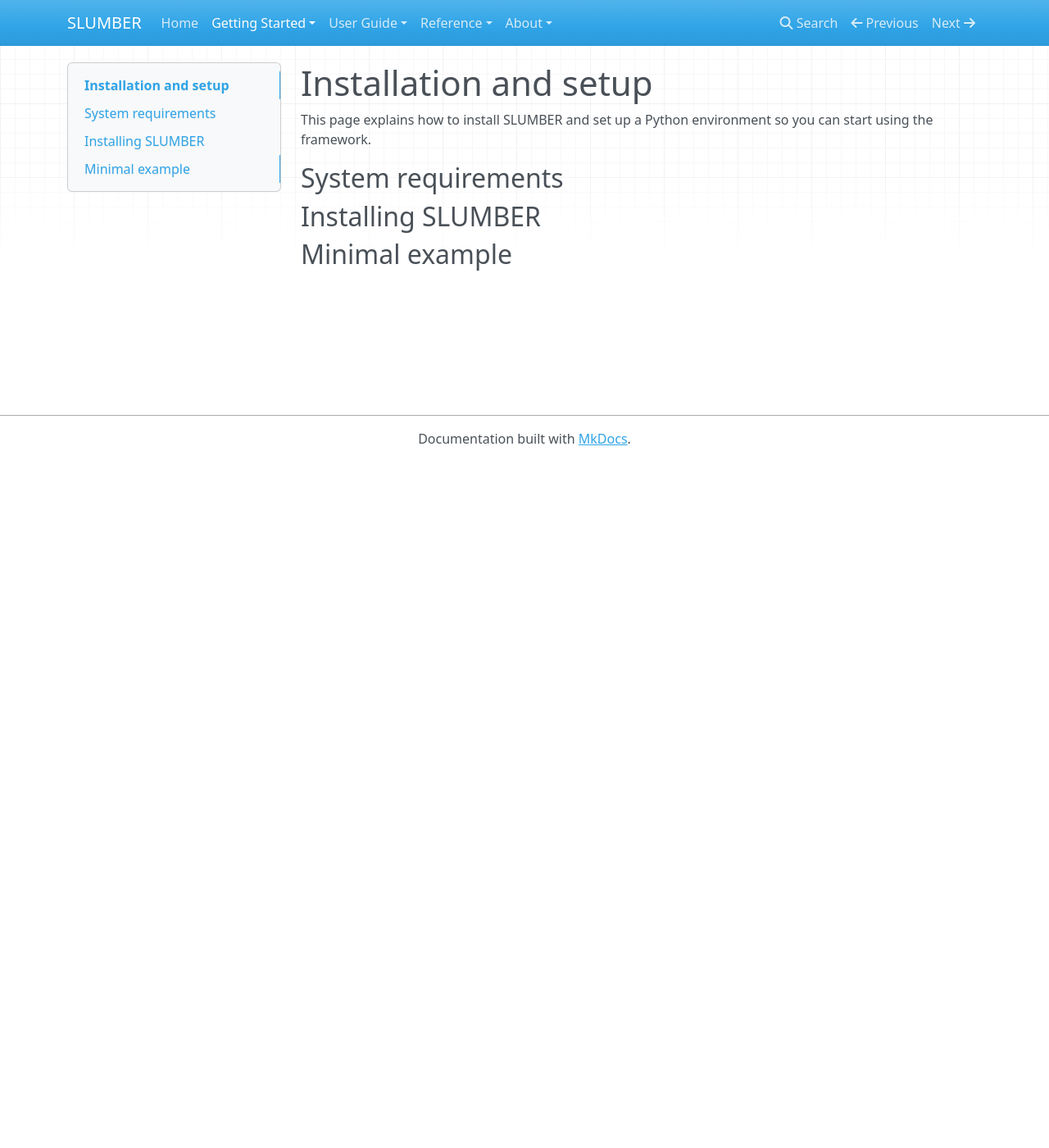
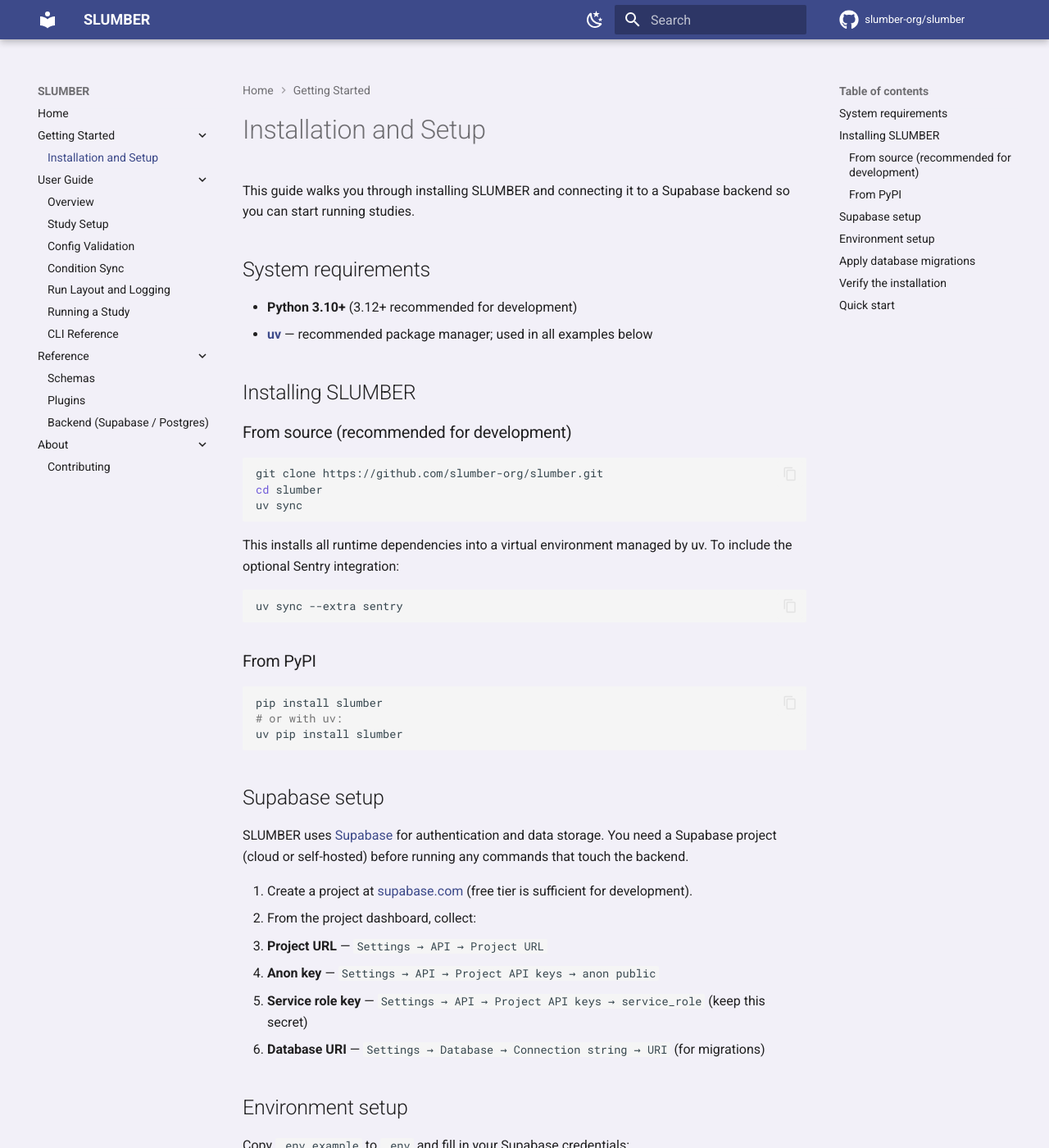
Before and after one commit to slumber-org/slumber, an MkDocs documentation site: the page built from docs/getting-started/installation-setup.md, in a window 1280 px wide and 1400 px high. Shown: the whole window at 82% size. Built offline with MkDocs 1.6.1 and Material for MkDocs 9.7.7, drawn with Linux system fonts in a browser that asks for light colours; nearby versions of some CDN libraries; comment, search, counter and statistics services are not loaded; some of the changed text lies outside the part shown.

Commit message:
Upgrade docs to mkdocs-material and fill documentation gaps
- Upgrade mkdocs to material theme with light/dark toggle, navigation
  features (instant, tracking, path, expand), and pymdownx extensions
- Add SLUMBER sleep/night color palette (docs/stylesheets/extra.css)
- Fill out installation-setup.md: requirements, install, Supabase setup,
  env config, migrations, doctor verification, quick start
- Update docs/index.md with overview table and links to all sections
- Update user-guide/index.md with links to all 6 user guide pages
- Add optional env vars to .env.example (STUDY_DIR, STUDY_ID, USER_ID,
  PARTICIPANT_ID, SLUMBER_SESSION_FILE)
- Delete stale Stage 1 plan file (all tasks are complete)

Co-Authored-By: Claude Sonnet 4.6 <noreply@anthropic.com>

````diff
--- a/docs/getting-started/installation-setup.md
+++ b/docs/getting-started/installation-setup.md
@@ -1,9 +1,128 @@
-# Installation and setup
+# Installation and Setup
 
-This page explains how to install SLUMBER and set up a Python environment so you can start using the framework.
+This guide walks you through installing SLUMBER and connecting it to a Supabase backend so you can start running studies.
 
 ## System requirements
 
+- **Python 3.10+** (3.12+ recommended for development)
+- **[uv](https://docs.astral.sh/uv/)** — recommended package manager; used in all examples below
+
 ## Installing SLUMBER
 
-## Minimal example
+### From source (recommended for development)
+
+```bash
+git clone https://github.com/slumber-org/slumber.git
+cd slumber
+uv sync
+```
+
+This installs all runtime dependencies into a virtual environment managed by uv. To include the optional Sentry integration:
+
+```bash
+uv sync --extra sentry
+```
+
+### From PyPI
+
+```bash
+pip install slumber
+# or with uv:
+uv pip install slumber
+```
+
+## Supabase setup
+
+SLUMBER uses [Supabase](https://supabase.com) for authentication and data storage. You need a Supabase project (cloud or self-hosted) before running any commands that touch the backend.
+
+1. Create a project at [supabase.com](https://supabase.com) (free tier is sufficient for development).
+2. From the project dashboard, collect:
+   - **Project URL** — `Settings → API → Project URL`
+   - **Anon key** — `Settings → API → Project API keys → anon public`
+   - **Service role key** — `Settings → API → Project API keys → service_role` (keep this secret)
+   - **Database URI** — `Settings → Database → Connection string → URI` (for migrations)
+
+## Environment setup
+
+Copy `.env.example` to `.env` and fill in your Supabase credentials:
+
+```bash
+cp .env.example .env
+```
+
+Edit `.env`:
+
+```bash
+# Required for migrations
+DATABASE_URL=postgresql://postgres.[ref]:[password]@aws-0-[region].pooler.supabase.com:5432/postgres
+
+# Required for all Supabase operations
+SUPABASE_URL=https://[project-ref].supabase.co
+SUPABASE_ANON_KEY=eyJ...
+
+# Required for admin commands (participant/session CLI, condition sync)
+SUPABASE_SERVICE_ROLE_KEY=eyJ...
+
+# Optional: Sentry error monitoring during study runs
+# SENTRY_DSN=https://key@o0.ingest.sentry.io/0
+```
+
+## Apply database migrations
+
+Once `DATABASE_URL` is set, apply the schema migrations:
+
+```bash
+uv run slumber db migrate
+```
+
+This creates all required tables (`study`, `condition`, `participant`, `session`, `run`) in your Supabase Postgres database and enables row-level security policies.
+
+## Verify the installation
+
+Run the doctor command to check that everything is configured correctly:
+
+```bash
+uv run slumber doctor
+```
+
+Expected output when fully configured:
+
+```
+Environment
+  ✓ SUPABASE_URL           set
+  ✓ SUPABASE_ANON_KEY      set
+  ✓ DATABASE_URL           set
+  ✓ SUPABASE_SERVICE_ROLE_KEY  set
+  ...
+
+Supabase
+  ✓ connectivity           ok
+
+Dependencies
+  ✓ ezmsg                  installed
+
+✓ No issues found.
+```
+
+A `✗` next to a required variable means that command will not work until the variable is set. A `—` next to an optional variable is fine unless you need that feature.
+
+## Quick start
+
+Once the installation is verified:
+
+1. Sign in as a researcher:
+   ```bash
+   uv run slumber auth login --email you@example.com
+   ```
+
+2. Create your first study folder:
+   ```bash
+   uv run slumber study init --base-dir . --study-id my-study --name "My Study"
+   ```
+
+3. Validate the study:
+   ```bash
+   uv run slumber study validate --study-dir my-study
+   ```
+
+From here, see [Study Setup](../user-guide/study-setup.md) to add conditions, and [Running a Study](../user-guide/study-run.md) for the full researcher workflow including participant and session management.
--- /dev/null
+++ b/docs/stylesheets/extra.css
@@ -0,0 +1,26 @@
+/* SLUMBER color palette — sleep/night theme */
+:root {
+  --slumber-midnight: #1a1f3c;   /* deep navy */
+  --slumber-indigo: #3d4a8a;    /* muted indigo */
+  --slumber-lavender: #7b7fc4;  /* soft lavender */
+  --slumber-amber: #e8a45a;     /* warm amber */
+  --slumber-fog: #f2f0f8;       /* pale fog (light bg) */
+}
+
+/* Light mode */
+[data-md-color-scheme="default"] {
+  --md-default-bg-color: var(--slumber-fog);
+  --md-primary-fg-color: var(--slumber-indigo);
+  --md-primary-fg-color--light: var(--slumber-lavender);
+  --md-primary-fg-color--dark: var(--slumber-midnight);
+  --md-accent-fg-color: var(--slumber-amber);
+  --md-typeset-a-color: var(--slumber-indigo);
+}
+
+/* Dark mode */
+[data-md-color-scheme="slate"] {
+  --md-primary-fg-color: var(--slumber-lavender);
+  --md-primary-fg-color--light: #9b9fd4;
+  --md-primary-fg-color--dark: var(--slumber-indigo);
+  --md-accent-fg-color: var(--slumber-amber);
+}
--- a/mkdocs.yml
+++ b/mkdocs.yml
@@ -1,4 +1,58 @@
 site_name: SLUMBER
+site_description: Sleep Logging and Unsupervised Monitoring through BioElectrical Recordings
+
+repo_url: https://github.com/slumber-org/slumber
+repo_name: slumber-org/slumber
+edit_uri: edit/develop/docs/
+
+copyright: Copyright &copy; Ali Saberi
+
+plugins:
+  - search
+
+theme:
+  name: material
+  features:
+    - navigation.instant
+    - navigation.tracking
+    - navigation.top
+    - navigation.expand
+    - navigation.path
+    - toc.follow
+    - content.code.copy
+    - content.tabs.link
+    - search.highlight
+    - search.suggest
+  palette:
+    - scheme: default
+      primary: custom
+      accent: custom
+      toggle:
+        icon: material/weather-night
+        name: Switch to dark mode
+    - scheme: slate
+      primary: custom
+      accent: custom
+      toggle:
+        icon: material/weather-sunny
+        name: Switch to light mode
+  icon:
+    repo: fontawesome/brands/github
+
+extra_css:
+  - stylesheets/extra.css
+
+markdown_extensions:
+  - admonition
+  - attr_list
+  - md_in_html
+  - toc:
+      permalink: true
+  - pymdownx.details
+  - pymdownx.inlinehilite
+  - pymdownx.superfences
+  - pymdownx.highlight:
+      anchor_linenums: true
 
 nav:
   - Home: index.md
@@ -22,4 +76,3 @@ nav:
 
   - About:
       - Contributing: about/contributing.md
-      - Legacy reference: about/legacy-reference.md
--- a/pyproject.toml
+++ b/pyproject.toml
@@ -51,6 +51,8 @@ lint = [
 ]
 docs = [
     "mkdocs>=1.6.0",
+    "mkdocs-material>=9.0.0",
+    "pymdown-extensions>=10.0",
 ]
 test = [
     "pytest>=9.0.2",
````
Also changed, not shown: .cursor/plans/stage_1_implementation_plan_01557d31.plan.md (deleted, +0 -292 lines), docs/index.md (+13 -4 lines), docs/user-guide/index.md (+10 -5 lines), 2 other files.
